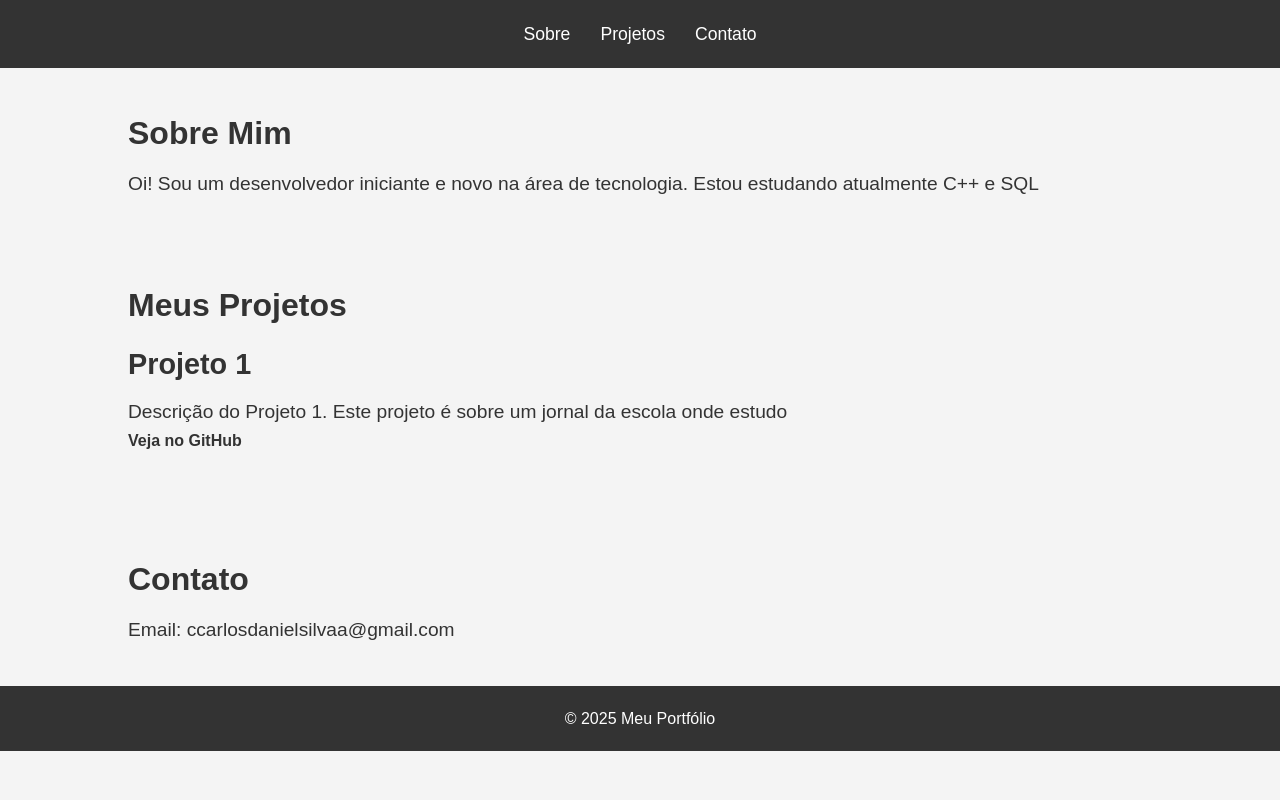
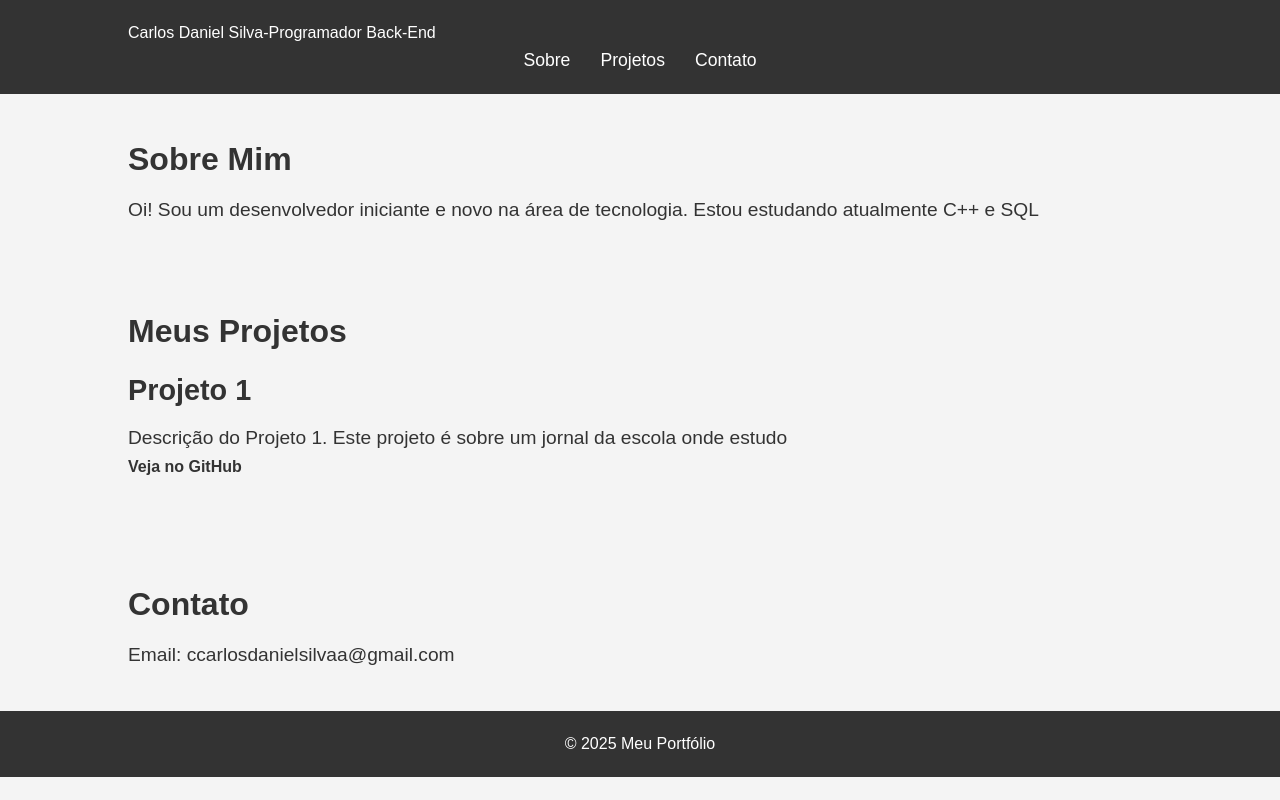
Before and after one commit to CarlosDaniel-Droid/port, a plain HTML site: page index.html in a window 1280 px wide. Drawn offline with Linux system fonts and the light colour scheme.

Commit message:
Update index.html

```diff
--- a/index.html
+++ b/index.html
@@ -10,7 +10,7 @@
 <body>
     <header>
         <div class="container">
-            <h1Carlos Daniel Silva-Programador Back-End</h1>
+            <h1></h1>Carlos Daniel Silva-Programador Back-End</h1>
             <nav>
                 <ul>
                     <li><a href="#sobre">Sobre</a></li>
```
